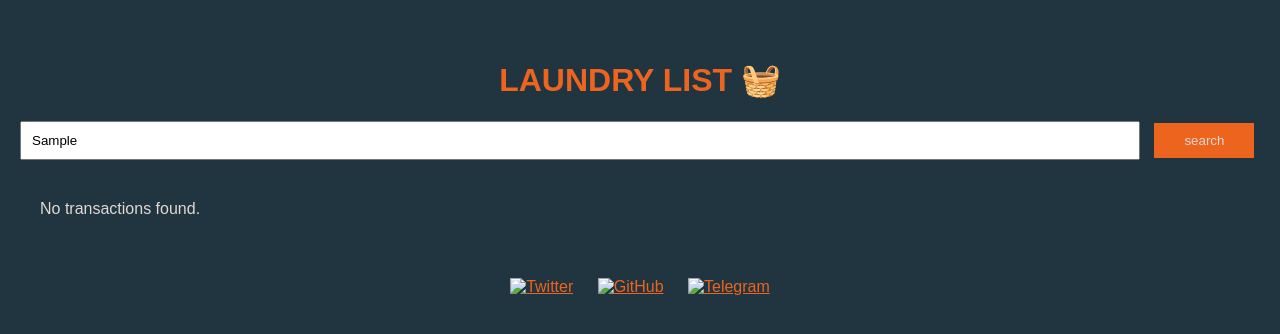
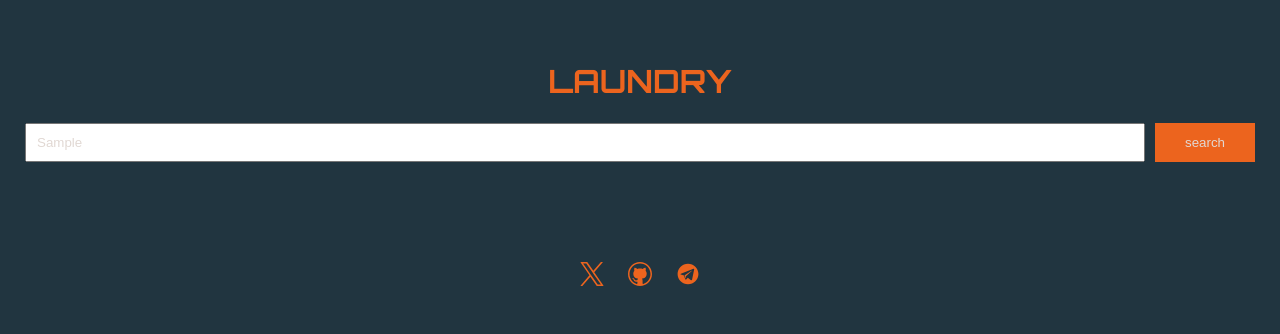
Before and after one commit to 0xKoda/retrace, a plain HTML site: page index.html in a window 1280 px wide. Both pictures are taken after typing "Sample" into the empty fields and a click on the button "search". Drawn offline with Linux system fonts and the light colour scheme.

Commit message:
Ready for deployment

```diff
--- a/index.html
+++ b/index.html
@@ -3,13 +3,15 @@
 <head>
 <meta charset="UTF-8">
 <meta name="viewport" content="width=device-width, initial-scale=1.0">
-<title>Transaction Search</title>
+<title>🧺 Laundry</title>
 <link rel="stylesheet" href="styles.css">
+<link href="https://fonts.googleapis.com/css2?family=Orbitron:wght@400;500;600;700&display=swap" rel="stylesheet">
+
 </head>
 <body>
 <div class="container">
     <header>
-        <h1 class="title">LAUNDRY LIST 🧺</h1>
+        <h1 class="title">LAUNDRY</h1>
     </header>
     <main>
         <div class="search-box">
@@ -17,13 +19,13 @@
             <button id="search-button">search</button>
         </div>
         <div class="results" id="results">
-            <!-- Transactions will be loaded here by script.js -->
+            <!-- Transactions here -->
         </div>
     </main>
     <footer>
-        <a href="https://twitter.com" class="social-link"><img src="twitter-icon.png" alt="Twitter"></a>
-        <a href="https://github.com" class="social-link"><img src="github-icon.png" alt="GitHub"></a>
-        <a href="https://telegram.org" class="social-link"><img src="telegram-icon.png" alt="Telegram"></a>
+        <a href="https://twitter.com/0xkoda" class="social-link"><img src="x.svg" alt="Twitter"></a>
+        <a href="https://github.com/0xkoda/laundry" class="social-link"><img src="gh.svg" alt="GitHub"></a>
+        <a href="https://t.me/chainchasers" class="social-link"><img src="tg.svg" alt="Telegram"></a>
     </footer>
 </div>
 <script src="script.js"></script>
--- a/script.js
+++ b/script.js
@@ -1,59 +1,65 @@
 document.addEventListener('DOMContentLoaded', function() {
-  // Load the last two transactions as placeholders
-  fetch('ledger.json')
-    .then(response => response.json())
-    .then(data => {
-      const transactions = Object.values(data);
-      displayTransactions(transactions.slice(-2)); // Display the last 2 transactions
-    });
-
-  // Enable the search input and button
+  loadInitialTransactions();
   document.getElementById('search-input').disabled = false;
   document.getElementById('search-button').disabled = false;
 
-  // Event listener for the search button
-  document.getElementById('search-button').addEventListener('click', function() {
+
+  document.getElementById('search-button').addEventListener('click', performSearch);
+
+
+  document.getElementById('search-input').addEventListener('keypress', function(event) {
+    if (event.key === 'Enter') {
+      performSearch();
+    }
+  });
+
+  function performSearch() {
     const address = document.getElementById('search-input').value.trim();
     if (address) {
       searchTransactions(address);
     }
-  });
+  }
 
-  // Function to display transactions in the results box
   function displayTransactions(transactions) {
     const resultsElement = document.getElementById('results');
-    resultsElement.innerHTML = ''; // Clear previous results
+    resultsElement.innerHTML = '';
 
-    transactions.forEach(transaction => {
+    transactions.forEach(([txHash, transaction]) => {
       const transactionElement = document.createElement('div');
       transactionElement.classList.add('transaction');
+      const dateOnly = transaction.date.split('T')[0];
+
       transactionElement.innerHTML = `
-        <div>Date: ${transaction.date}</div>
+        <div>Tx Hash: <a href="https://etherscan.io/tx/${txHash}" target="_blank">${txHash}</a></div>
+        <div>Date: ${dateOnly}</div>
         <div>Amount: ${transaction.amount} ${transaction.asset}</div>
         <div>Protocol: ${transaction.protocol}</div>
         <div>From: ${transaction.fromAddress}</div>
-        <div>To: ${transaction.toAddress}</div>
+        <div>To: <a href="https://metasleuth.io/result/eth/${transaction.toAddress}" target="_blank">${transaction.toAddress}</a></div>
       `;
       resultsElement.appendChild(transactionElement);
     });
   }
 
-  // Search function to find transactions that match the entered address
+  function loadInitialTransactions() {
+    fetch('ledger.json')
+      .then(response => response.json())
+      .then(data => {
+        const transactions = Object.entries(data);
+        displayTransactions(transactions.slice(-2));
+      });
+  }
+
   function searchTransactions(address) {
     fetch('ledger.json')
       .then(response => response.json())
       .then(data => {
-        const transactions = Object.values(data);
-        const matchedTransactions = transactions.filter(transaction =>
+        const transactions = Object.entries(data);
+        const matchedTransactions = transactions.filter(([txHash, transaction]) =>
           transaction.fromAddress.toLowerCase() === address.toLowerCase() ||
           transaction.toAddress.toLowerCase() === address.toLowerCase()
         );
-        if (matchedTransactions.length === 0) {
-          const resultsElement = document.getElementById('results');
-          resultsElement.innerHTML = '<div>No transactions found.</div>';
-        } else {
-          displayTransactions(matchedTransactions);
-        }
+        displayTransactions(matchedTransactions);
       })
       .catch(error => {
         console.error('Error fetching the transactions:', error);
--- a/styles.css
+++ b/styles.css
@@ -4,6 +4,7 @@ body, html {
   font-family: Arial, sans-serif;
   background-color: #213540;
   color: #315C2B;
+
 }
 
 .container {
@@ -16,15 +17,16 @@ body, html {
 
 .title {
   text-align: center;
-    color: #ec641e; /* Nuclear green color */
+  color: #ec641e;
+  font-family: 'Orbitron', sans-serif;
 }
 
 .search-box, .results {
   margin-bottom: 20px;
-    width: 100%; /* Make search box and results box the same width */
+  width: 100%;
   color: #e1d8d3;
 }
-  ß
+
 .search-box {
   display: flex;
   justify-content: center;
@@ -33,34 +35,44 @@ body, html {
 .search-box input {
   padding: 10px;
   margin-right: 10px;
-    width: calc(100% - 120px); /* Adjust the width to account for the button */
-    box-sizing: border-box; /* Ensures padding is included in total width */
+  width: calc(100% - 120px);
+  box-sizing: border-box;
+  color: inherit;
 }
 
 .search-box button {
   padding: 10px;
   width: 100px;
-    background-color: #ec641e; /* Nuclear green color */
+  background-color: #ec641e;
   color: #e1d8d3;
   border: none;
-    /* color: none; */
   cursor: pointer;
-    box-sizing: border-box; /* Ensures padding is included in total width */
+  box-sizing: border-box;
 }
 
 .search-box button:hover {
-    background-color: #315C2B; /* Slightly darker green when hovered */
+  background-color: #315C2B;
 }
 
 .results {
   background-color: #213540;
   padding: 20px;
   overflow-y: auto;
-    box-sizing: border-box; /* Ensures padding is included in total width */
+  box-sizing: border-box;
 }
 
 .transaction {
   margin-bottom: 10px;
+  color: inherit;
+}
+
+.results a {
+  color: #ec641e;
+  text-decoration: none;
+}
+
+.results a:hover {
+  text-decoration: underline;
 }
 
 footer {
@@ -70,15 +82,19 @@ body, html {
 
 .social-link {
   margin: 0 10px;
-    color: #ec641e;
+  display: inline-block;
 }
 
 .social-link img {
   width: 24px;
   height: 24px;
+  fill: #ec641e;
 }
 
-  /* Responsive design for footer icons */
+.social-link:hover img {
+  opacity: 0.8;
+}
+
 @media (max-width: 600px) {
   .social-link img {
     width: 20px;
@@ -86,20 +102,18 @@ body, html {
   }
 
   .search-box input {
-      width: calc(100% - 90px); /* Adjust width for smaller devices */
+    width: calc(100% - 90px);
   }
 
   .search-box button {
-      width: 80px; /* Adjust button width for smaller devices */
+    width: 80px;
   }
 }
 
-  /* Ensure that the container and all its children never exceed the width of the viewport */
 .container, .search-box, .results, .search-box input, .search-box button {
   max-width: 100%;
 }
 
-  /* Make sure that the elements don't overflow the viewport width on smaller screens */
 @media (max-width: 768px) {
   .container, .search-box, .results, .search-box input, .search-box button {
     width: auto;
```
Also changed, not shown: gh.svg (added), tg.svg (added), x.svg (added), 1 other file. Lines whose indentation alone changed are shown as unchanged.
